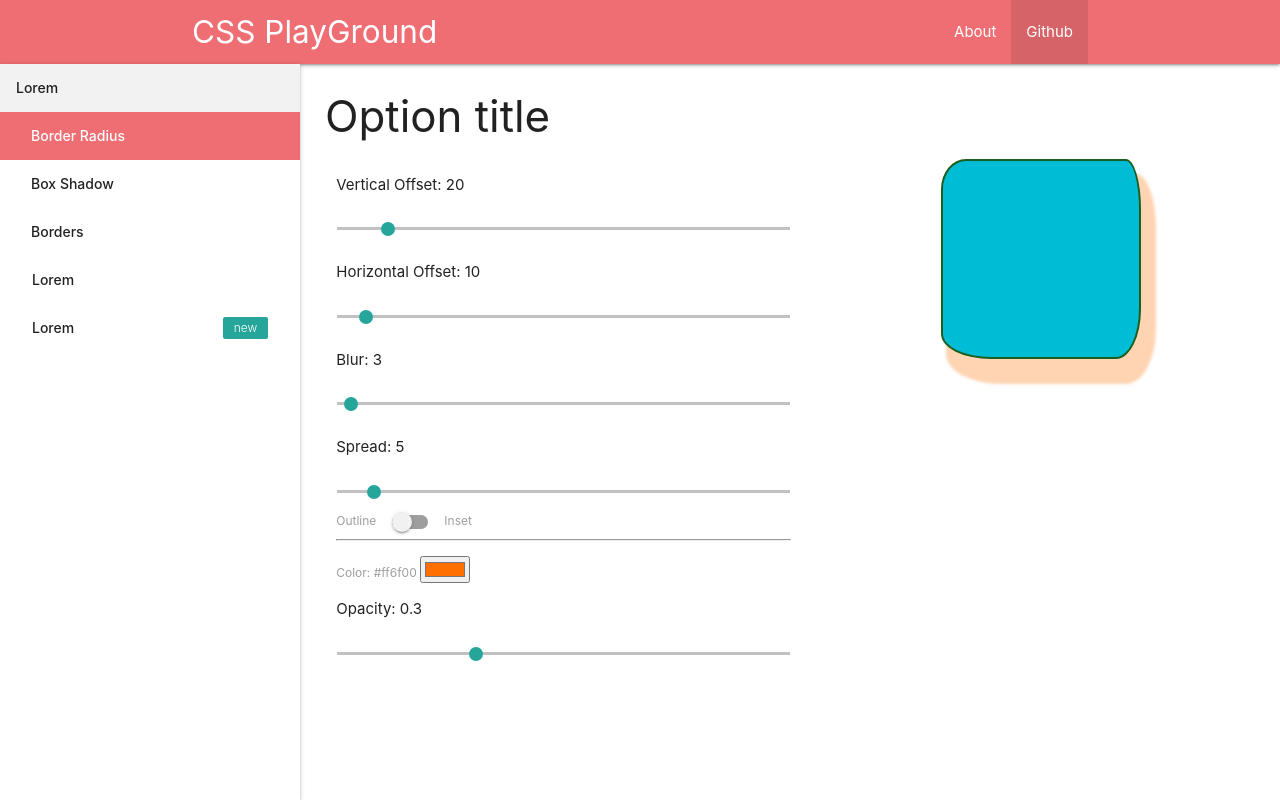
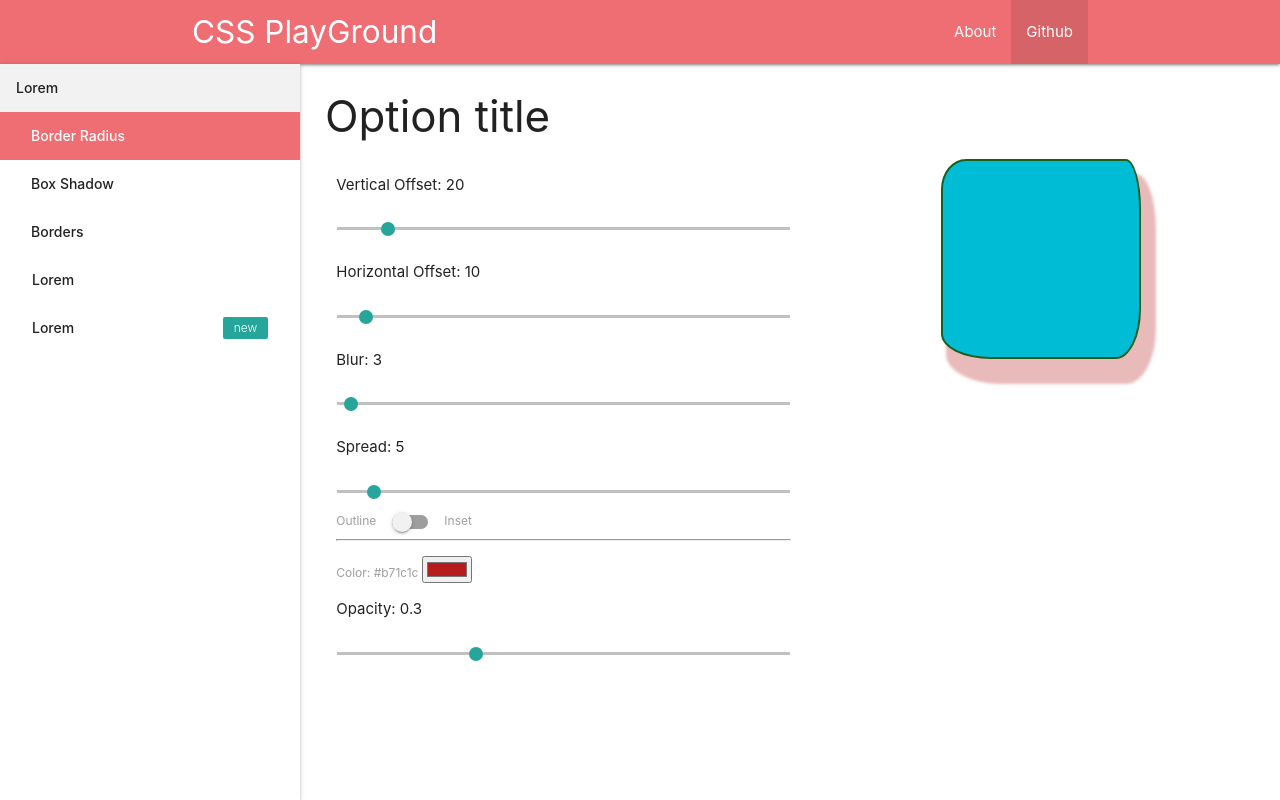
Before and after one commit to Aivirth/CssPlayground, a React (Create React App) app: page /box-shadow in a window 1280 px wide. Built offline with nearby package versions, Linux system fonts and the light colour scheme.

Commit message:
Converted BoxShadow to PureComponent

```diff
--- a/src/Redux/reducers/actorReducer.js
+++ b/src/Redux/reducers/actorReducer.js
@@ -36,7 +36,7 @@ const initialState = {
     horizontalOffset: 10,
     blur: 3,
     spread: 5,
-    color: "#ff6f00",
+    color: "#b71c1c",
     opacity: 0.3,
     inset: ""
   }
--- a/src/components/Options/BoxShadow/BoxShadow.js
+++ b/src/components/Options/BoxShadow/BoxShadow.js
@@ -1,4 +1,4 @@
-import React, { Component } from "react";
+import React, { PureComponent } from "react";
 import Range from "../../UI/Input/Range/Range";
 import Switch from "../../UI/Input/Switch/Switch";
 import ColorPicker from "../../UI/Input/ColorPicker/ColorPicker";
@@ -6,7 +6,7 @@ import ColorPicker from "../../UI/Input/ColorPicker/ColorPicker";
 import { connect } from "react-redux";
 import { getStyles, updtBoxShadow } from "../../../Redux/actions/actorActions";
 
-class BoxShadow extends Component {
+class BoxShadow extends PureComponent {
   state = {};
 
   componentDidMount() {
```
